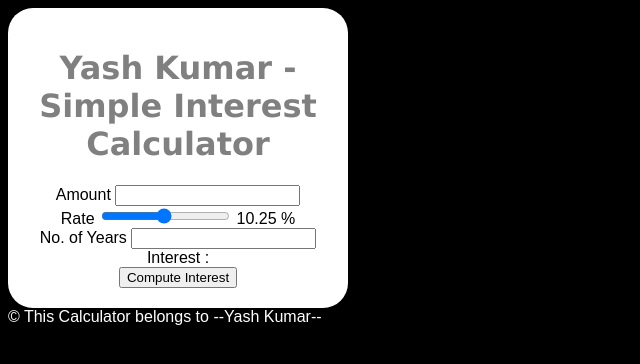
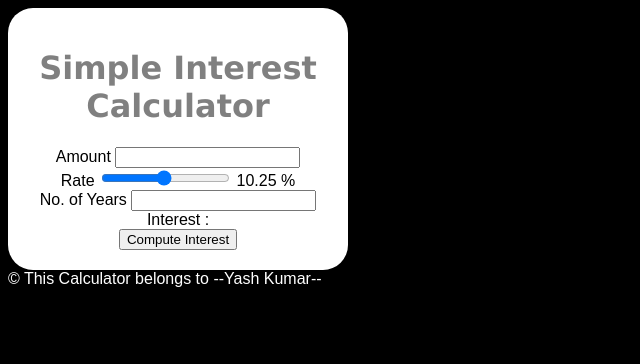
Before and after one commit to yashkum2014/Simple-Interest-Calculator, a plain HTML site: page index.html in a window 1280 px wide. Shown: the whole page, without its empty margins (0-640 px from the left). Drawn offline with Linux system fonts and the light colour scheme.

Commit message:
Update index.html

```diff
--- a/index.html
+++ b/index.html
@@ -3,11 +3,11 @@
     <head>
         <script src="./script.js"></script>
         <link rel="stylesheet" href="./style.css">
-        <title>Simple Interest Calculator</title>
+        <title>Yash Kumar - Simple Interest Calculator</title>
     </head>
     <body>
         <div class="maindiv">
-            <h1>Yash Kumar - Simple Interest Calculator</h1>
+            <h1>Simple Interest Calculator</h1>
 
             Amount <input type="number"  id="principal">  <br/>
 
```
